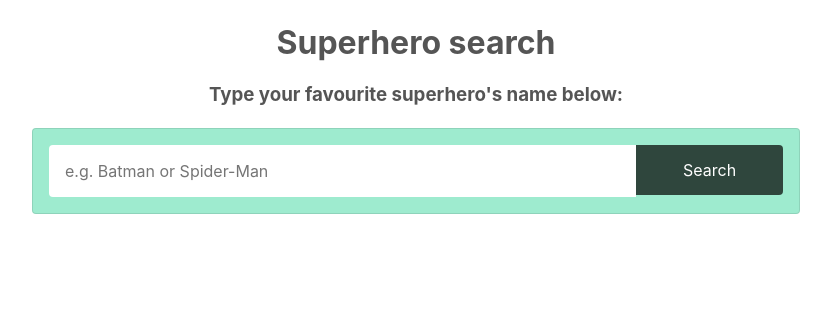
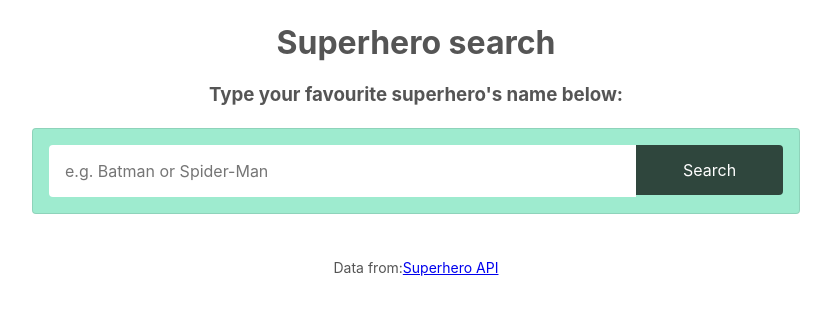
Before and after one commit to BillalPatel/superhero-search-app, a React (Create React App) app: page / in a window 1280 px wide. Shown: the top 314 px of the page, without its empty margins (224-1055 px from the left). Built offline with nearby package versions, Linux system fonts and the light colour scheme.

Commit message:
Added footer with link to API source

```diff
--- a/src/components/Card.js
+++ b/src/components/Card.js
@@ -19,7 +19,6 @@ const Card = ({title, image, fullName, placeOfBirth, universe, firstAppearance})
           </div>
           </div>
         </div>
-
 	)
 }
 
--- /dev/null
+++ b/src/components/Footer.js
@@ -0,0 +1,13 @@
+import React from 'react';
+
+const Footer = () => {
+	return (
+		<footer className="pv4 ph3 ph5-m ph6-l mid-gray">
+		  <p className="f6 db tc">Data from:
+		  	<a href="https://superheroapi.com/index.html" target="_blank">Superhero API</a>
+		  </p>
+		</footer>
+	)
+}
+
+export default Footer;
--- a/src/containers/App.js
+++ b/src/containers/App.js
@@ -5,6 +5,7 @@ import './App.css';
 import Header from '../components/Header';
 import SearchBox from '../components/SearchBox'
 import CardList from '../components/CardList';
+import Footer from '../components/Footer';
 
 class App extends Component {
 	constructor() {
@@ -45,6 +46,7 @@ class App extends Component {
 				<Header />
 				<SearchBox searchChange={this.onSearch}/>
 				<CardList data={filteredResults}/>
+				<Footer />
 			</Fragment>
 		);
 	}
```
Also changed, not shown: src/components/style.css (added).
